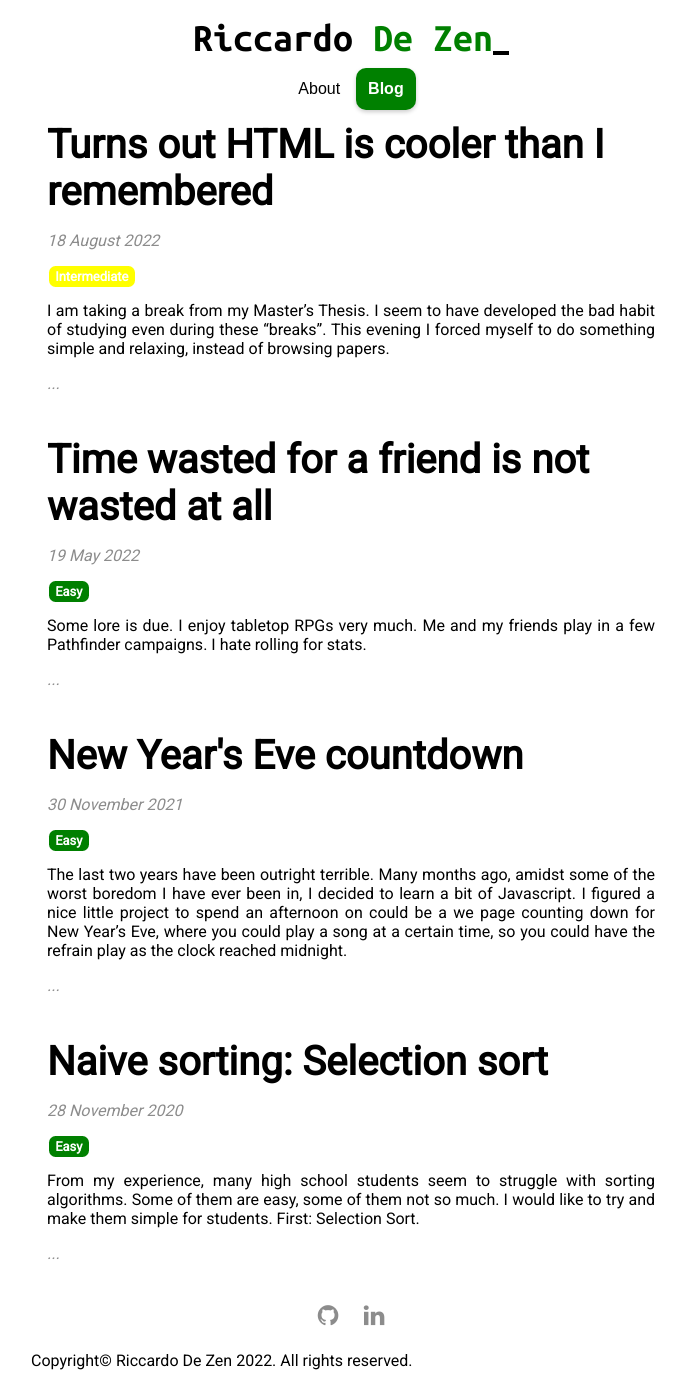
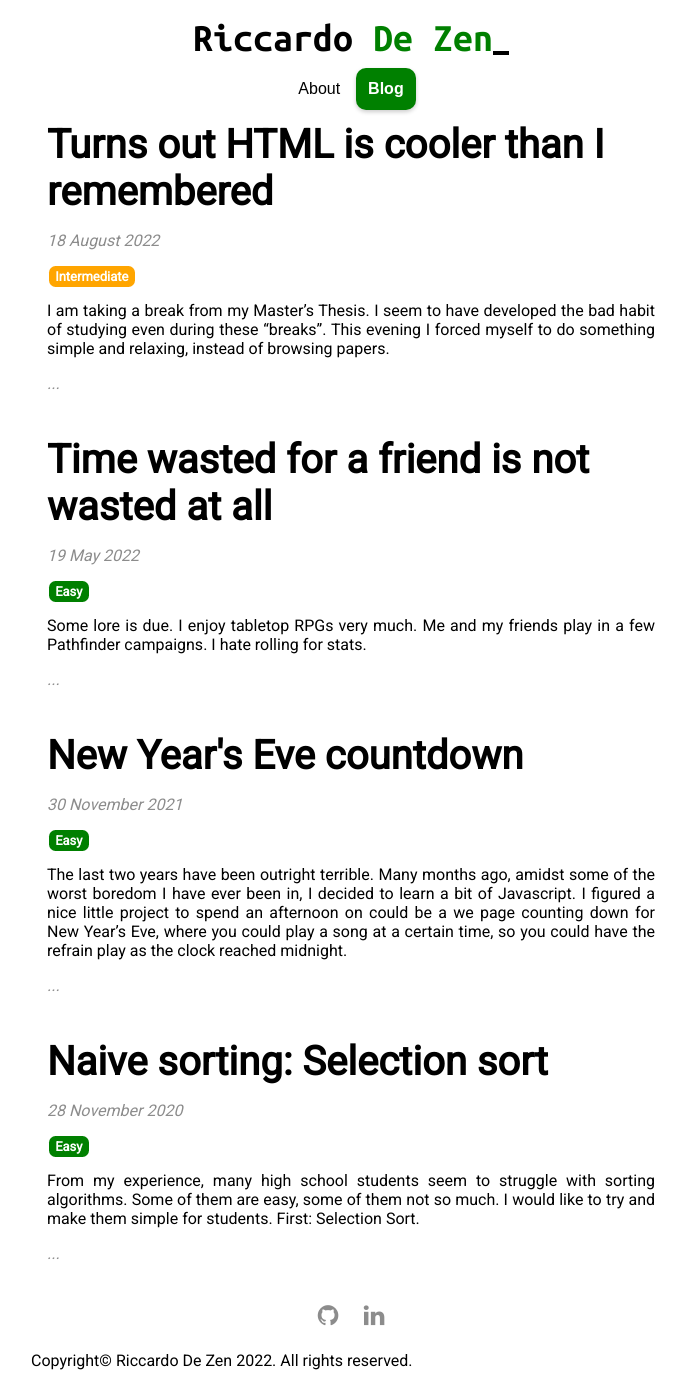
Before and after one commit to ricdezen/ricdezen.github.io, a Jekyll site: the page built from blog/index.html, in a window 1280 px wide. Shown: the whole page, without its empty margins (289-975 px from the left). Built offline with Jekyll 4.4.1, drawn with Linux system fonts in a browser that asks for light colours; the list of posts is cut into pages by our own code.

Commit message:
Yellow to orange?

```diff
--- a/_data/labels.yaml
+++ b/_data/labels.yaml
@@ -1,4 +1,4 @@
 - name: easy
   color: green
 - name: intermediate
-  color: yellow
+  color: orange
```
